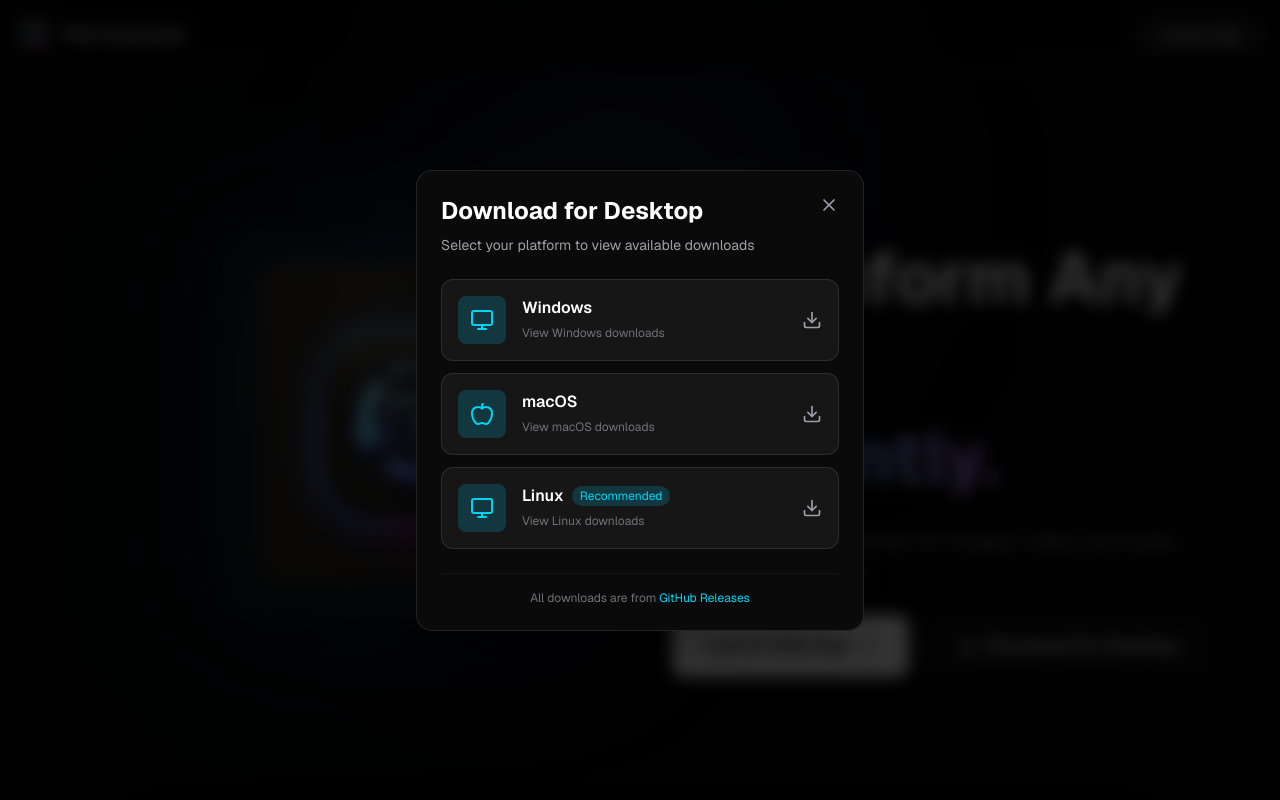
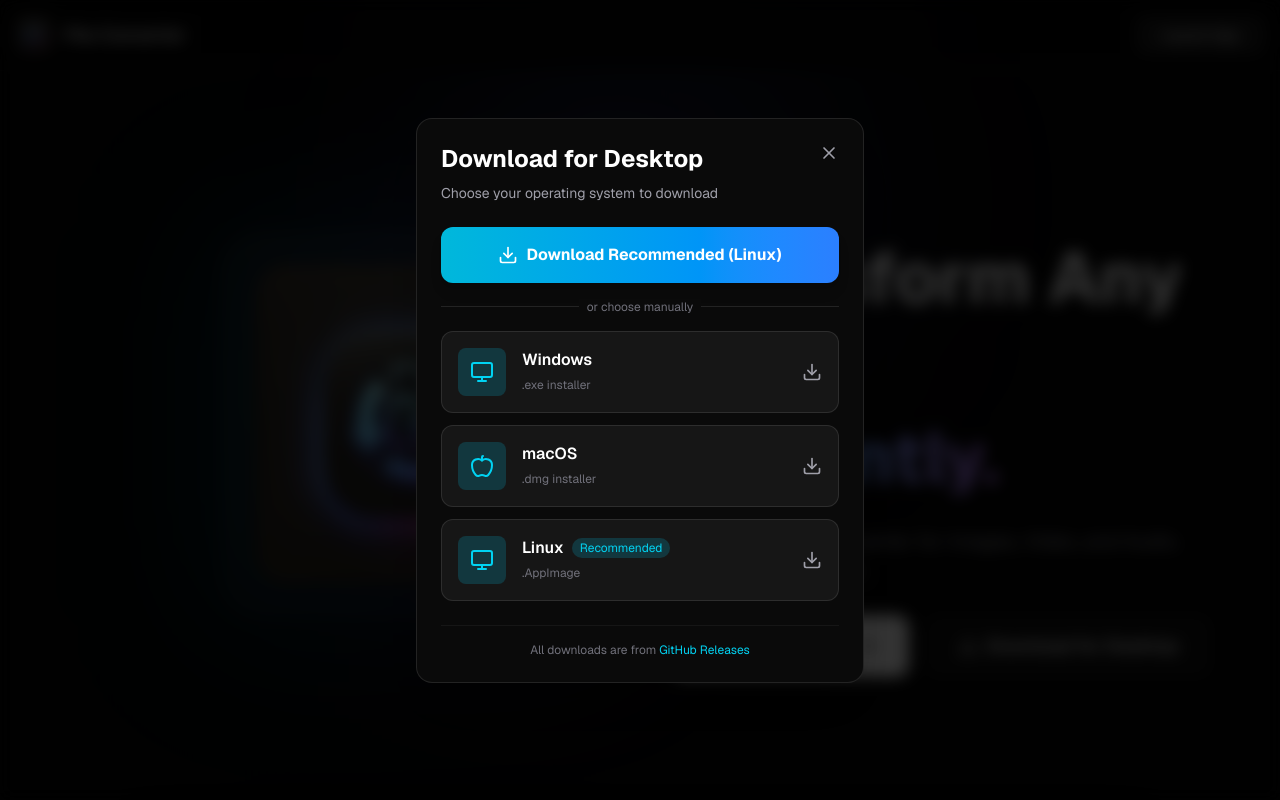
Before and after one commit to martin-sack/File-Converter, a Next.js app: page / in a window 1280 px wide. Both pictures are taken after a click on the button "Download for Desktop". Shown: the top 800 px of the page. Built offline with nearby package versions, Linux system fonts and the light colour scheme.

Commit message:
Implement direct download from VertFile repo with OS detection and recommended button

```diff
--- a/components/DownloadModal.tsx
+++ b/components/DownloadModal.tsx
@@ -9,7 +9,7 @@
 }
 
 export default function DownloadModal({ isOpen, onClose }: DownloadModalProps) {
-  const [detectedOS, setDetectedOS] = useState<'windows' | 'mac' | 'linux' | null>(null);
+  const [detectedOS, setDetectedOS] = useState<'windows' | 'mac' | 'linux'>('windows');
 
   useEffect(() => {
     if (typeof window !== 'undefined') {
@@ -17,38 +17,55 @@
       if (userAgent.includes('mac')) setDetectedOS('mac');
       else if (userAgent.includes('win')) setDetectedOS('windows');
       else if (userAgent.includes('linux')) setDetectedOS('linux');
+      else setDetectedOS('windows'); // Default to Windows if can't detect
     }
   }, []);
 
   if (!isOpen) return null;
 
+  // Direct download URLs from VertFile repository
   const downloads = [
     {
       os: 'windows',
       name: 'Windows',
       icon: <Monitor className="w-6 h-6" />,
-      url: 'https://github.com/martin-sack/File-Converter/releases/latest',
+      url: 'https://github.com/martin-sack/VertFile/releases/download/v1.0.0/File-Converter-Pro-win.exe',
       recommended: detectedOS === 'windows',
     },
     {
       os: 'mac',
       name: 'macOS',
       icon: <Apple className="w-6 h-6" />,
-      url: 'https://github.com/martin-sack/File-Converter/releases/latest',
+      url: 'https://github.com/martin-sack/VertFile/releases/download/v1.0.0/File-Converter-Pro-mac.dmg',
       recommended: detectedOS === 'mac',
     },
     {
       os: 'linux',
       name: 'Linux',
       icon: <Monitor className="w-6 h-6" />,
-      url: 'https://github.com/martin-sack/File-Converter/releases/latest',
+      url: 'https://github.com/martin-sack/VertFile/releases/download/v1.0.0/File-Converter-Pro-linux.AppImage',
       recommended: detectedOS === 'linux',
     },
   ];
 
   const handleDownload = (url: string) => {
-    window.open(url, '_blank');
+    // Trigger direct download
+    const link = document.createElement('a');
+    link.href = url;
+    link.download = '';
+    document.body.appendChild(link);
+    link.click();
+    document.body.removeChild(link);
+
+    // Close modal after triggering download
     setTimeout(() => onClose(), 500);
+  };
+
+  const handleRecommendedDownload = () => {
+    const recommended = downloads.find(d => d.recommended);
+    if (recommended) {
+      handleDownload(recommended.url);
+    }
   };
 
   return (
@@ -65,7 +82,25 @@
         {/* Header */}
         <div className="mb-6">
           <h2 className="text-2xl font-bold text-white mb-2">Download for Desktop</h2>
-          <p className="text-sm text-zinc-400">Select your platform to view available downloads</p>
+          <p className="text-sm text-zinc-400">Choose your operating system to download</p>
+        </div>
+
+        {/* Recommended Download Button */}
+        <button
+          onClick={handleRecommendedDownload}
+          className="w-full mb-4 py-4 bg-gradient-to-r from-cyan-500 to-blue-500 hover:from-cyan-600 hover:to-blue-600 text-white font-bold rounded-xl transition-all shadow-lg hover:shadow-cyan-500/50 flex items-center justify-center gap-2"
+        >
+          <Download className="w-5 h-5" />
+          Download Recommended ({downloads.find(d => d.recommended)?.name})
+        </button>
+
+        <div className="relative mb-4">
+          <div className="absolute inset-0 flex items-center">
+            <div className="w-full border-t border-white/10"></div>
+          </div>
+          <div className="relative flex justify-center text-xs">
+            <span className="bg-[#0A0A0A] px-2 text-zinc-500">or choose manually</span>
+          </div>
         </div>
 
         {/* Download Options */}
@@ -90,9 +125,9 @@
                     )}
                   </div>
                   <span className="text-xs text-zinc-500">
-                    {download.os === 'windows' && 'View Windows downloads'}
-                    {download.os === 'mac' && 'View macOS downloads'}
-                    {download.os === 'linux' && 'View Linux downloads'}
+                    {download.os === 'windows' && '.exe installer'}
+                    {download.os === 'mac' && '.dmg installer'}
+                    {download.os === 'linux' && '.AppImage'}
                   </span>
                 </div>
               </div>
@@ -106,7 +141,7 @@
           <p className="text-xs text-zinc-500 text-center">
             All downloads are from{' '}
             <a
-              href="https://github.com/martin-sack/File-Converter/releases"
+              href="https://github.com/martin-sack/VertFile/releases"
               target="_blank"
               rel="noopener noreferrer"
               className="text-cyan-400 hover:underline"
```
